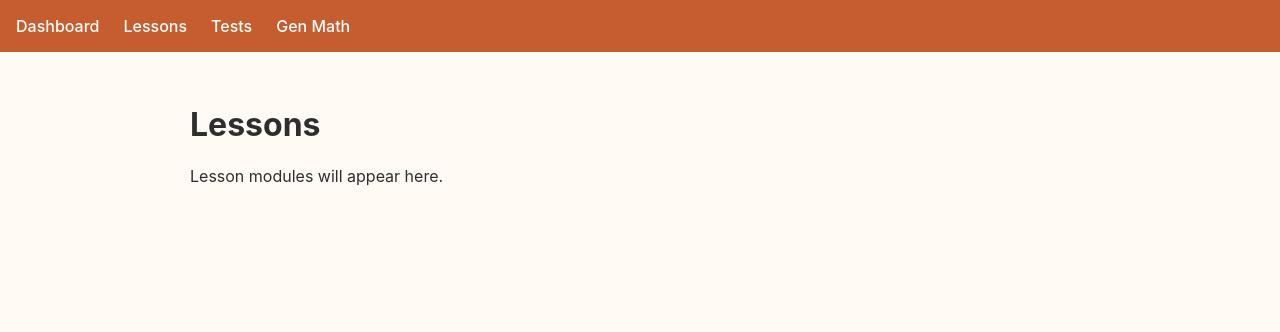
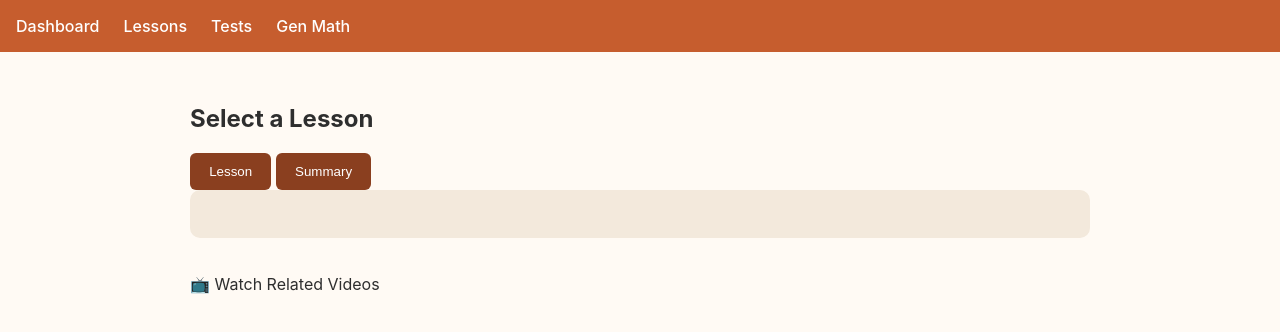
Before and after one commit to sktflai/affordable-learning-SHS, a plain HTML site: page lessons.html in a window 1280 px wide. Drawn offline with Linux system fonts and the light colour scheme.

Commit message:
Refactor lesson display and update HTML structure

```diff
--- a/lessons.html
+++ b/lessons.html
@@ -11,34 +11,45 @@
   <a href="lessons.html">Lessons</a>
   <a href="quiz.html">Tests</a>
   <a href="#" onclick="loadLesson('genMath')">Gen Math</a>
-
 </nav>
 
 <div class="container">
-  <h1>Lessons</h1>
-  <p>Lesson modules will appear here.</p>
+
+  <!-- This will get replaced by the lesson title -->
+  <h2 id="lessonTitle">Select a Lesson</h2>
+
+  <!-- Buttons to switch between full lesson and summary -->
+  <button onclick="showLesson()">Lesson</button>
+  <button onclick="showSummary()">Summary</button>
+
+  <!-- Content will be inserted here by JS -->
+  <div class="card" id="content"></div>
+
+  <!-- Link to video -->
+  <br>
+  <a id="video" target="_blank">📺 Watch Related Videos</a>
+
 </div>
 
-  <script src="js/data.js"></script>
+<script src="js/data.js"></script>
 <script>
   let current;
 
   function loadLesson(id) {
-    current = lessons[id]; // gets the lesson object from data.js
+    current = lessons[id];
     document.getElementById("lessonTitle").innerText = current.title;
     showLesson();
     document.getElementById("video").href = current.video;
   }
 
   function showLesson() {
-    content.innerText = current.lesson;
+    document.getElementById("content").innerText = current.lesson;
   }
 
   function showSummary() {
-    content.innerText = current.summary;
+    document.getElementById("content").innerText = current.summary;
   }
 </script>
 
-
 </body>
 </html>
```
